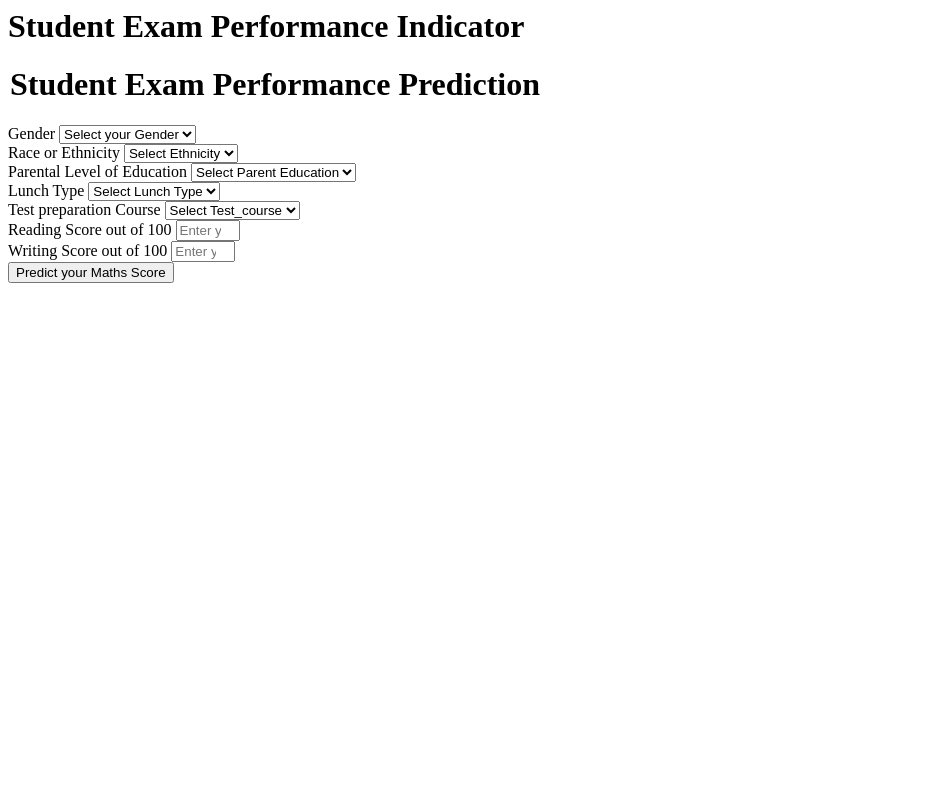
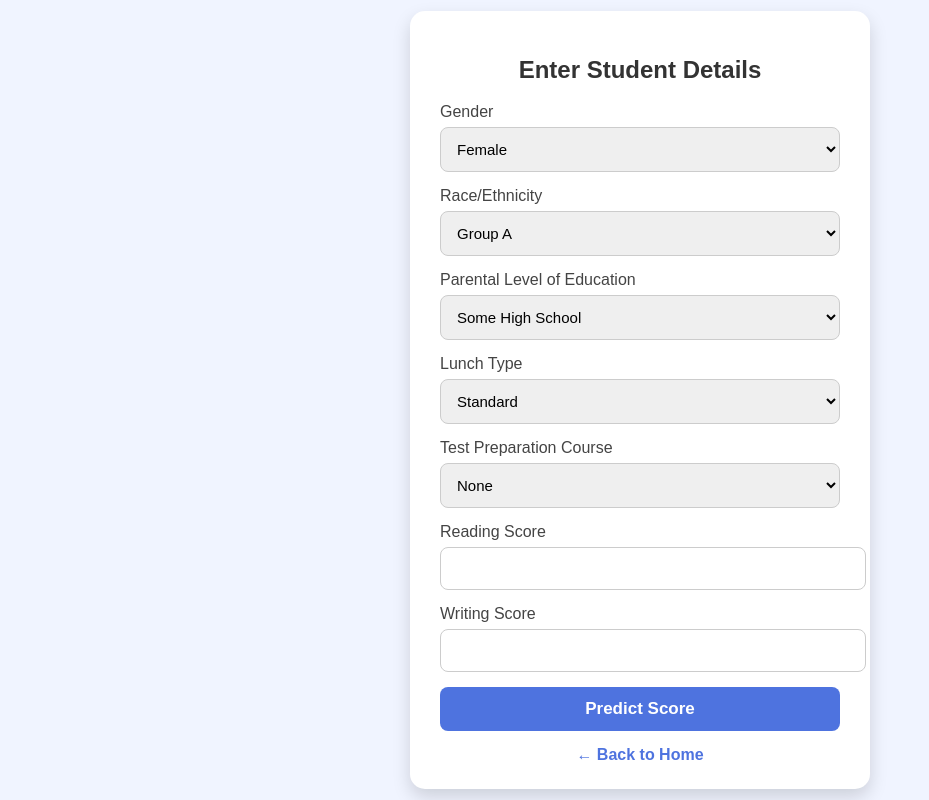
Before and after one commit to djain28006/mlporject, a Flask app: page /predictdata in a window 1280 px wide. Shown: the whole page, without its empty margins (0-929 px from the left). Run offline with Flask 3, Linux system fonts and the light colour scheme.

Commit message:
added style.css

```diff
--- a/src/components/model_trainer.py
+++ b/src/components/model_trainer.py
@@ -100,7 +100,7 @@ class ModelTrainer:
             best_model = models[best_model_name]
 
             if best_model_score < 0.6:
-                raise CustomException("No best model found")
+                raise CustomException("No best model found",error_detail=sys)
             logging.info(f"Best model found: {best_model_name} with r2 score: {best_model_score}")
 
             save_object(
--- a/src/exception.py
+++ b/src/exception.py
@@ -1,5 +1,5 @@
 import sys
-from typing import Any
+# importing sys because it helps to get the details of the exception that has occurred
 
 def error_message_detail(error, error_detail):
     _, _, exc_tb = error_detail.exc_info()
@@ -12,6 +12,7 @@ def error_message_detail(error, error_detail):
 class CustomException(Exception):
     def __init__(self, error_message, error_detail):
         super().__init__(error_message)
+        # Calls parent class (Exception) constructor.
         self.error_message = error_message_detail(error_message, error_detail=error_detail)
 
     def __str__(self):
--- a/src/utils.py
+++ b/src/utils.py
@@ -1,6 +1,5 @@
 # some general code that we will use across the entire project(like reading the dataset)
 import os,sys
-
 import dill
 import numpy as np
 import pandas as pd
--- /dev/null
+++ b/static/style.css
@@ -0,0 +1,124 @@
+/* ------------------------------
+   GLOBAL STYLES
+--------------------------------*/
+body {
+    margin: 0;
+    padding: 0;
+    font-family: "Poppins", sans-serif;
+    background: #f0f4ff;
+    display: flex;
+    justify-content: center;
+    align-items: center;
+    min-height: 100vh;
+}
+
+/* Center container */
+.container {
+    width: 400px;
+    background: #ffffff;
+    padding: 25px 30px;
+    border-radius: 15px;
+    box-shadow: 0 8px 18px rgba(0, 0, 0, 0.15);
+    animation: fadeIn 0.8s ease-in-out;
+}
+
+/* Headings */
+h1, h2, h3 {
+    text-align: center;
+    color: #333;
+    font-weight: 600;
+}
+
+/* Form labels and inputs */
+label {
+    display: block;
+    margin-bottom: 6px;
+    color: #444;
+    font-weight: 500;
+}
+
+input, select {
+    width: 100%;
+    padding: 12px;
+    border-radius: 8px;
+    border: 1px solid #ccc;
+    margin-bottom: 15px;
+    transition: 0.3s ease;
+    font-size: 15px;
+}
+
+/* Input hover & focus styles */
+input:focus, select:focus {
+    border-color: #4e73df;
+    box-shadow: 0 0 5px rgba(78,115,223,0.4);
+    outline: none;
+}
+
+/* Submit button */
+button {
+    width: 100%;
+    padding: 12px;
+    background: #4e73df;
+    color: white;
+    font-size: 17px;
+    border-radius: 8px;
+    border: none;
+    cursor: pointer;
+    transition: 0.3s ease;
+    font-weight: 600;
+}
+
+button:hover {
+    background: #3554b0;
+}
+
+/* Error message */
+.error {
+    background: #ffe1e1;
+    color: #d9534f;
+    padding: 10px;
+    border-radius: 8px;
+    margin-bottom: 15px;
+    text-align: center;
+    font-size: 14px;
+    border-left: 4px solid #d9534f;
+}
+
+/* Result box */
+.result-box {
+    background: #e8f5e9;
+    padding: 15px;
+    border-radius: 10px;
+    text-align: center;
+    border-left: 4px solid #28a745;
+    margin-top: 15px;
+    font-size: 18px;
+    font-weight: 600;
+    color: #155724;
+}
+
+/* Fade-in animation */
+@keyframes fadeIn {
+    from {
+        opacity: 0;
+        transform: translateY(20px);
+    }
+    to {
+        opacity: 1;
+        transform: translateY(0);
+    }
+}
+
+/* Back link */
+.back-link {
+    text-align: center;
+    display: block;
+    margin-top: 15px;
+    color: #4e73df;
+    font-weight: 600;
+    text-decoration: none;
+}
+
+.back-link:hover {
+    text-decoration: underline;
+}
--- a/templates/home.html
+++ b/templates/home.html
@@ -1,118 +1,76 @@
-<html>
+<!DOCTYPE html>
+<html lang="en">
+<head>
+    <meta charset="UTF-8">
+    <title>Predict Student Score</title>
+    <link rel="stylesheet" href="{{ url_for('static', filename='style.css') }}">
+</head>
+
 <body>
-    <div class="login">
-       <h1>Student Exam Performance Indicator</h1>
+    <div class="container">
+        <h2>Enter Student Details</h2>
 
-       <form action="{{ url_for('predict_datapoint')}}" method="post">
-        <h1>
-            <legend>Student Exam Performance Prediction</legend>
-        </h1>
-        <div class="mb-3">
-            <label class="form-label">Gender</label>
-            <select class="form-control" name="gender" placeholder="Enter you Gender" required>
-                <option class="placeholder" selected disabled value="">Select your Gender</option>
-                <option value="male">
-                    Male
-                </option>
-                <option value="female">
-                    Female
-                </option>
+        <!-- Error message -->
+        {% if error %}
+            <div class="error">{{ error }}</div>
+        {% endif %}
+
+        <!-- Result message -->
+        {% if results %}
+            <div class="result-box">
+                Predicted Math Score: {{ results }}
+            </div>
+        {% endif %}
+
+        <form action="/predictdata" method="POST">
+
+            <label>Gender</label>
+            <select name="gender" required>
+                <option value="female">Female</option>
+                <option value="male">Male</option>
             </select>
-        </div>
-        <div class="mb-3">
-            <label class="form-label">Race or Ethnicity</label>
-            <select class="form-control" name="ethnicity" placeholder="Enter you ethnicity" required>
-                <option class="placeholder" selected disabled value="">Select Ethnicity</option>
-                <option value="group A">
-                    Group A
-                </option>
-                <option value="group B">
-                    Group B
-                </option>
-                <option value="group C">
-                    Group C
-                </option>
-                <option value="group D">
-                    Group D
-                </option>
-                <option value="group E">
-                    Group E
-                </option>
+
+            <label>Race/Ethnicity</label>
+            <select name="ethnicity" required>
+                <option value="group A">Group A</option>
+                <option value="group B">Group B</option>
+                <option value="group C">Group C</option>
+                <option value="group D">Group D</option>
+                <option value="group E">Group E</option>
             </select>
-        </div>
-        <div class="mb-3">
-            <label class="form-label">Parental Level of Education</label>
-            <select class="form-control" name="parental_level_of_education"
-                placeholder="Enter you Parent Education" required>
-                <option class="placeholder" selected disabled value="">Select Parent Education</option>
-                <option value="associate's degree">
-                    associate's degree
-                </option>
-                <option value="bachelor's degree">
-                    bachelor's degree
-                </option>
-                <option value="high school">
-                    high school
-                </option>
-                <option value="master's degree">
-                    master's degree
-                </option>
-                <option value="some college">
-                    some college
-                </option>
-                <option value="some high school">
-                    some high school
-                </option>
+
+            <label>Parental Level of Education</label>
+            <select name="parental_level_of_education" required>
+                <option value="some high school">Some High School</option>
+                <option value="high school">High School</option>
+                <option value="some college">Some College</option>
+                <option value="associate's degree">Associate's Degree</option>
+                <option value="bachelor's degree">Bachelor's Degree</option>
+                <option value="master's degree">Master's Degree</option>
             </select>
-        </div>
-        <div class="mb-3">
-            <label class="form-label">Lunch Type</label>
-            <select class="form-control" name="lunch" placeholder="Enter you Lunch" required>
-                <option class="placeholder" selected disabled value="">Select Lunch Type</option>
-                <option value="free/reduced">
-                    free/reduced
-                </option>
-                <option value="standard">
-                    standard
-                </option>
+
+            <label>Lunch Type</label>
+            <select name="lunch" required>
+                <option value="standard">Standard</option>
+                <option value="free/reduced">Free/Reduced</option>
             </select>
-        </div>
-        <div class="mb-3">
-            <label class="form-label">Test preparation Course</label>
-            <select class="form-control" name="test_preparation_course" placeholder="Enter you Course"
-                required>
-                <option class="placeholder" selected disabled value="">Select Test_course</option>
-                <option value="none">
-                    None
-                </option>
-                <option value="completed">
-                    Completed
-                </option>
+
+            <label>Test Preparation Course</label>
+            <select name="test_preparation_course" required>
+                <option value="none">None</option>
+                <option value="completed">Completed</option>
             </select>
-        </div>
-        <div class="mb-3">
-            <label class="form-label">Reading Score out of 100</label>
-            <input class="form-control" type="number" name="reading_score"
-                placeholder="Enter your Reading score" min='0' max='100' required />
-        </div>
-        <div class="mb-3">
-            <label class="form-label">Writing Score out of 100</label>
-            <input class="form-control" type="number" name="writing_score"
-                placeholder="Enter your Writing Score" min='0' max='100' required />
-        </div>
-        <div class="mb-3">
-            <input class="btn btn-primary" type="submit" value="Predict your Maths Score" required />
-        </div>
-    </form>
-    {% if results %}
-    <h2 style="color: green; margin-top: 20px;">
-       The prediction is: {{results}}
-    </h2>
-    {% endif %}
-    {% if error %}
-    <h2 style="color: red; margin-top: 20px;">
-       Error: {{error}}
-    </h2>
-    {% endif %}
-   </body>
+
+            <label>Reading Score</label>
+            <input type="number" name="reading_score" min="0" max="100" required>
+
+            <label>Writing Score</label>
+            <input type="number" name="writing_score" min="0" max="100" required>
+
+            <button type="submit">Predict Score</button>
+        </form>
+
+        <a href="/" class="back-link">← Back to Home</a>
+    </div>
+</body>
 </html>
```
Also changed, not shown: src/components/data_ingestion.py (+5 -2 lines), templates/index.html (+18 -22 lines).
